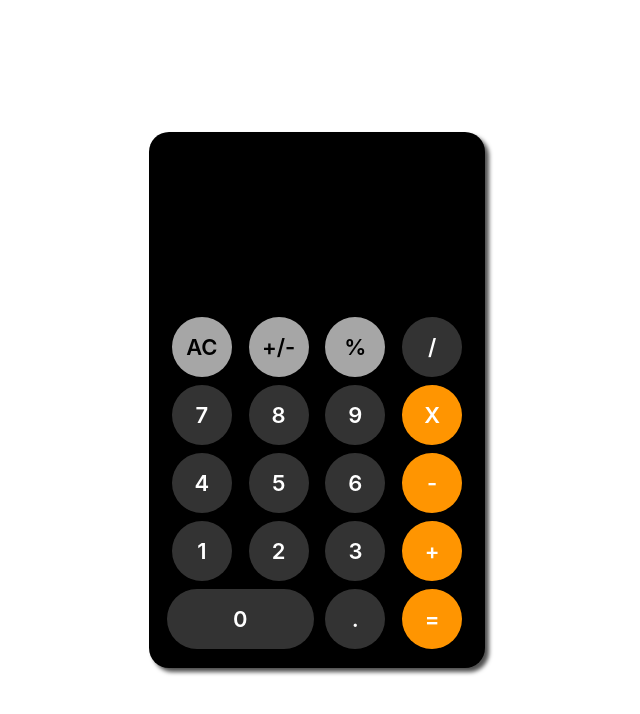
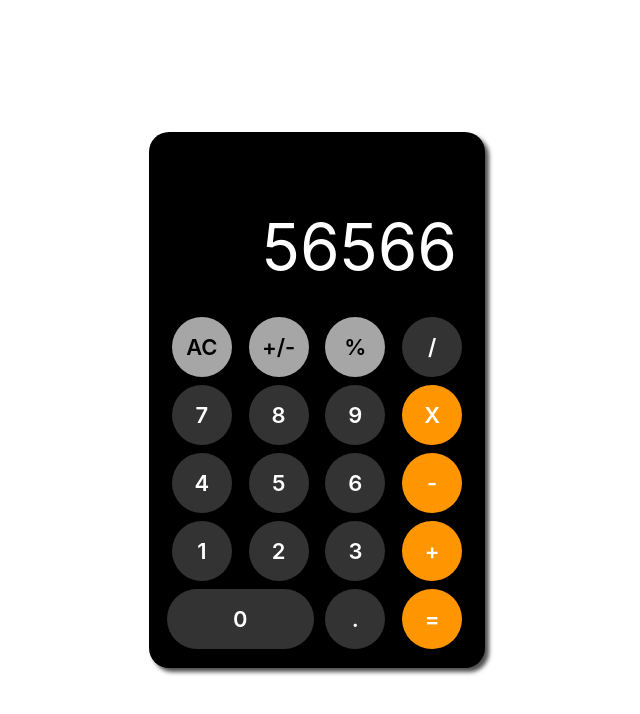
Before and after one commit to Russs11/Calculator, a React (Create React App) app in the folder app/: page / in a window 1280 px wide. Shown: the top 714 px of the page, without its empty margins (323-963 px from the left). Built offline with nearby package versions, Linux system fonts and the light colour scheme.

Commit message:
ended_styling_of_calculator_25.07.2022

```diff
--- a/app/src/App.js
+++ b/app/src/App.js
@@ -8,7 +8,7 @@ function App() {
   return (
     <div className="App">
       <Container>
-        <CalcScreen>0</CalcScreen>
+        <CalcScreen>56566</CalcScreen>
       <Btns />
       </Container>
     </div>
--- a/app/src/Componets/calcScreen.scss
+++ b/app/src/Componets/calcScreen.scss
@@ -3,4 +3,8 @@
     padding:10px;
     display: grid;
     justify-items: end;
+    align-items: end;
+    font-size: 4rem;
+    color: #fff;
+    font-weight: 400;
 }
```
